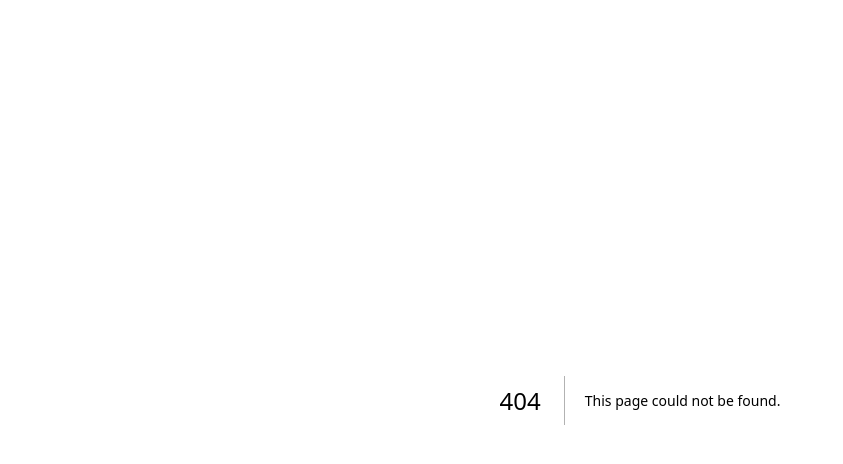
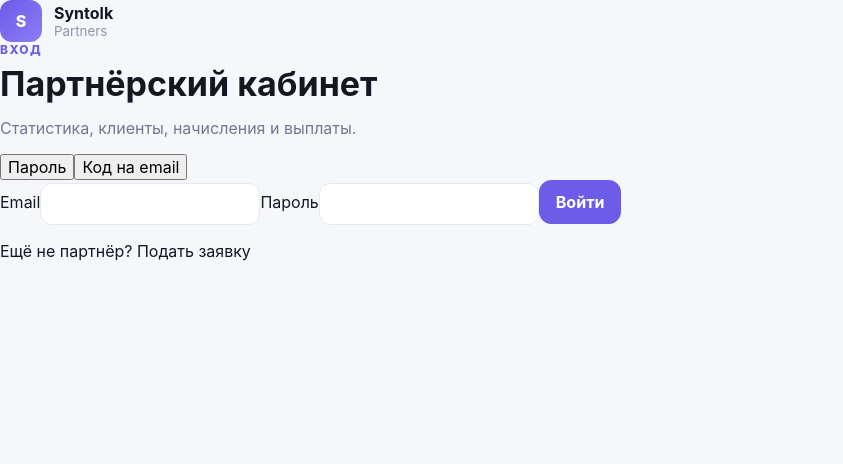
Before and after one commit to syntolkru-prog/Syntolk-partners-panel, a Next.js app: page /login in a window 1280 px wide. Before the commit this address had no page. Shown: the top 464 px of the page, without its empty margins (0-843 px from the left). Built offline with nearby package versions, Linux system fonts and the light colour scheme.

Commit message:
feat: add partner auth UI app/login/page.tsx

```diff
--- /dev/null
+++ b/app/login/page.tsx
@@ -0,0 +1,24 @@
+"use client";
+import { FormEvent, useState } from "react";
+
+export default function LoginPage(){
+  const [mode,setMode]=useState<"password"|"otp">("password");
+  const [email,setEmail]=useState(""); const [password,setPassword]=useState(""); const [code,setCode]=useState("");
+  const [sent,setSent]=useState(false); const [message,setMessage]=useState("");
+
+  async function login(e:FormEvent){e.preventDefault();setMessage("");
+    const res=await fetch("/api/auth/login",{method:"POST",headers:{"content-type":"application/json"},body:JSON.stringify({email,password})});
+    const data=await res.json(); if(!res.ok){setMessage(data.error||"Ошибка входа");return;} window.location.href=data.role==="ADMIN"?"/admin":"/partner";
+  }
+  async function sendOtp(){setMessage("");const res=await fetch("/api/auth/send-otp",{method:"POST",headers:{"content-type":"application/json"},body:JSON.stringify({email})});if(res.ok){setSent(true);setMessage("Код отправлен на email");}else setMessage("Не удалось отправить код");}
+  async function verifyOtp(e:FormEvent){e.preventDefault();const res=await fetch("/api/auth/verify-otp",{method:"POST",headers:{"content-type":"application/json"},body:JSON.stringify({email,code})});const data=await res.json();if(!res.ok){setMessage(data.error||"Неверный код");return;}window.location.href=data.role==="ADMIN"?"/admin":"/partner";}
+
+  return <main className="auth-page"><section className="auth-card">
+    <a className="brand auth-brand" href="/"><span className="brand-mark">S</span><span><b>Syntolk</b><small>Partners</small></span></a>
+    <p className="eyebrow">ВХОД</p><h1>Партнёрский кабинет</h1><p className="muted">Статистика, клиенты, начисления и выплаты.</p>
+    <div className="auth-tabs"><button className={mode==="password"?"active":""} onClick={()=>setMode("password")}>Пароль</button><button className={mode==="otp"?"active":""} onClick={()=>setMode("otp")}>Код на email</button></div>
+    {mode==="password"?<form className="auth-form" onSubmit={login}><label>Email<input className="input" type="email" value={email} onChange={e=>setEmail(e.target.value)} required/></label><label>Пароль<input className="input" type="password" value={password} onChange={e=>setPassword(e.target.value)} required/></label><button className="button primary" type="submit">Войти</button></form>:
+    <form className="auth-form" onSubmit={verifyOtp}><label>Email<input className="input" type="email" value={email} onChange={e=>setEmail(e.target.value)} required/></label>{sent&&<label>Код из письма<input className="input" inputMode="numeric" value={code} maxLength={6} onChange={e=>setCode(e.target.value.replace(/\D/g,""))} required/></label>}{!sent?<button className="button primary" type="button" onClick={sendOtp}>Получить код</button>:<button className="button primary" type="submit">Подтвердить и войти</button>}</form>}
+    {message&&<p className="form-message">{message}</p>}<p className="auth-footer">Ещё не партнёр? <a href="/register">Подать заявку</a></p>
+  </section></main>;
+}
```
